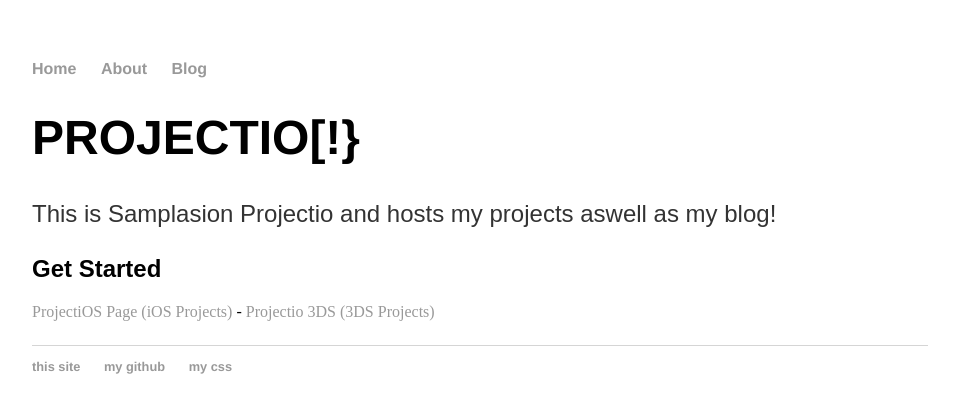
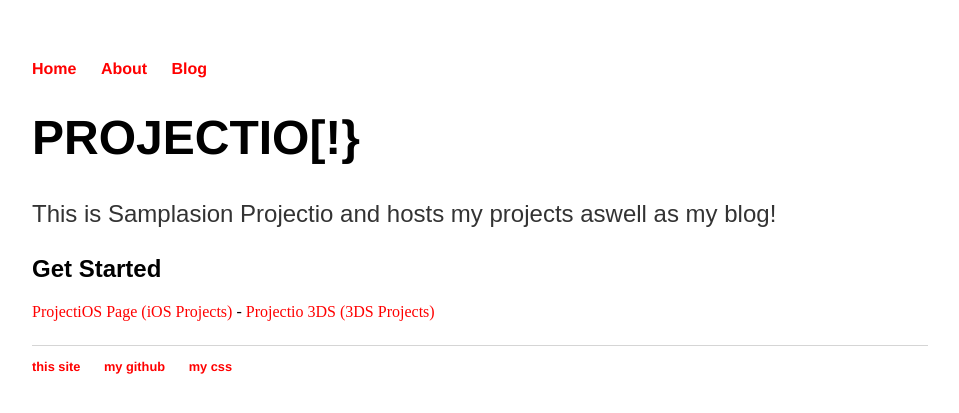
Before and after one commit to Samplasion/samplasion.github.iold, a Jekyll site: the page built from index.html, in a window 1280 px wide. Shown: the top 413 px of the page, without its empty margins (160-1119 px from the left). Built offline with Jekyll 4.4.1, drawn with Linux system fonts in a browser that asks for light colours.

Commit message:
Update main.css

```diff
--- a/css/main.css
+++ b/css/main.css
@@ -16,7 +16,7 @@
  a {
      text-font: 'Arial';
      text-decoration: none;
-     color: #999;
+     color: #ff0000;
  }
  a:hover {
      text-font: 'Arial';
```
